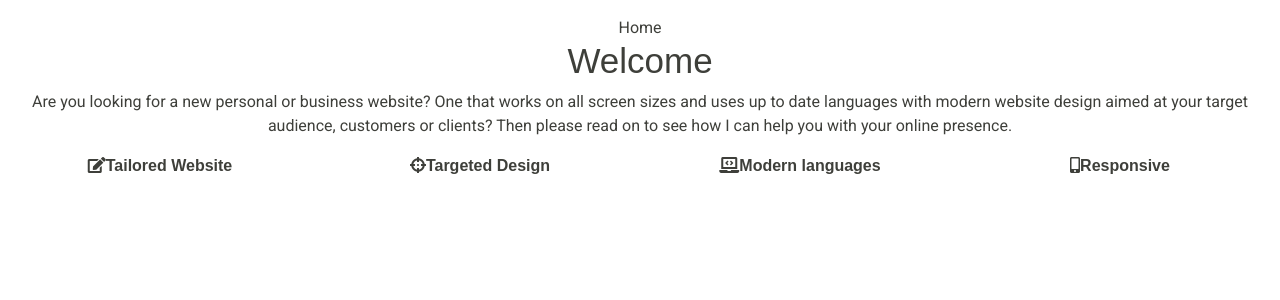
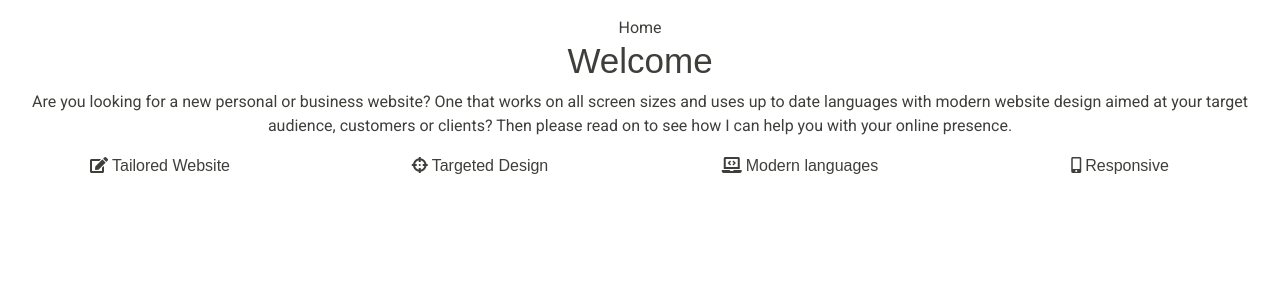
Before and after one commit to OwenCookman/owen-webdev, a Django app: page / in a window 1280 px wide. Shown: the part 71-371 px from the top of the page. Run offline with Django 3.2, Linux system fonts and the light colour scheme; some libraries are stand-ins or nearby versions; some web fonts are replaced.

Commit message:
Moved intro titles out of <i> elements

```diff
--- a/accounts/templates/index.html
+++ b/accounts/templates/index.html
@@ -16,17 +16,21 @@
 	</div>
 </div>
 <div class="row">
-	<div class="col">
-		<i class="fas fa-edit"><span class="title">Tailored Website</span></i>
+	<div class="col-md-3 col-sm-6">
+		<i class="fas fa-edit intro-icon"></i>
+		<span class="title">Tailored Website</span>
 	</div>
-	<div class="col">
-		<i class="fas fa-crosshairs"><span class="title">Targeted Design</span></i>
+	<div class="col-md-3 col-sm-6">
+		<i class="fas fa-crosshairs intro-icon"></i>
+		<span class="title">Targeted Design</span>
 	</div>
-	<div class="col">
-		<i class="fas fa-laptop-code"><span class="title">Modern languages</span></i>
+	<div class="col-md-3 col-sm-6">
+		<i class="fas fa-laptop-code intro-icon"></i>
+		<span class="title">Modern languages</span>
 	</div>
-	<div class="col">
-		<i class="fas fa-mobile-alt"><span class="title">Responsive</span></i>
+	<div class="col-md-3 col-sm-6">
+		<i class="fas fa-mobile-alt intro-icon"></i>
+		<span class="title">Responsive</span>
 	</div>
 </div>
 
```
